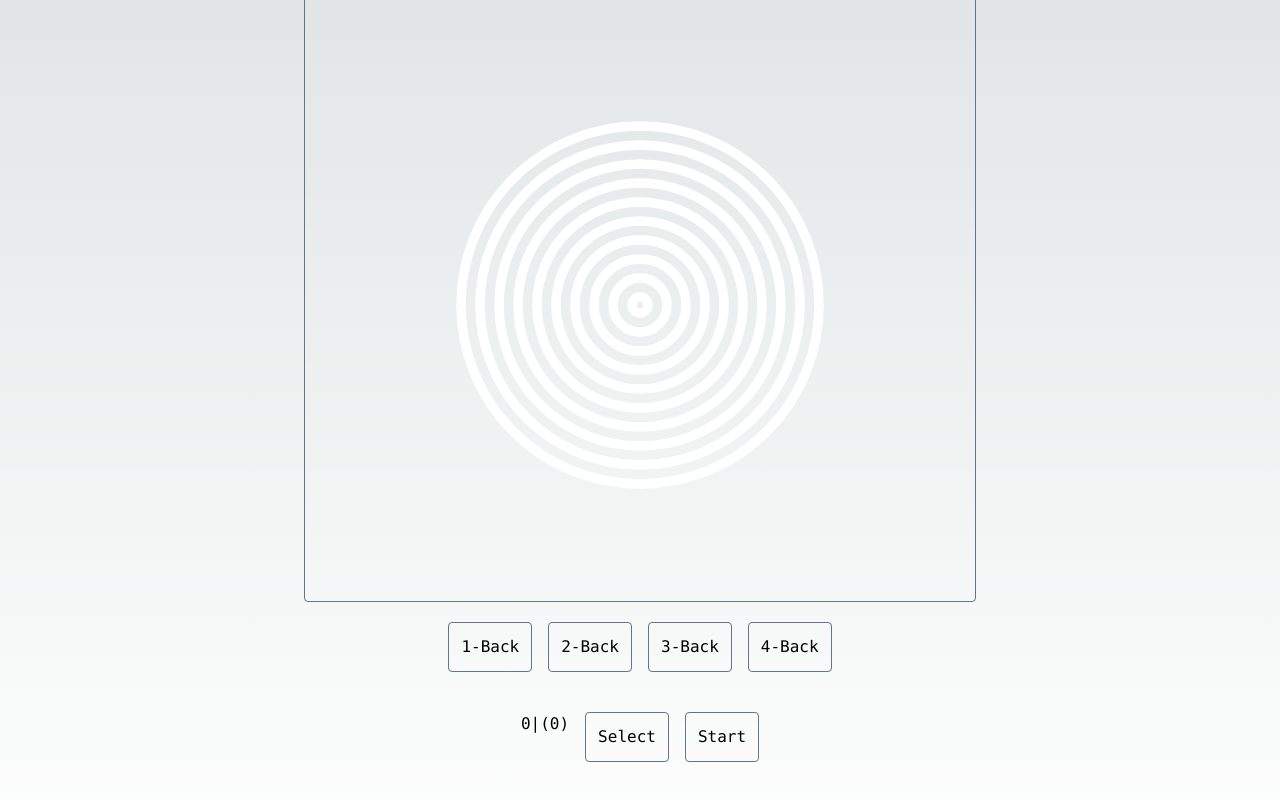
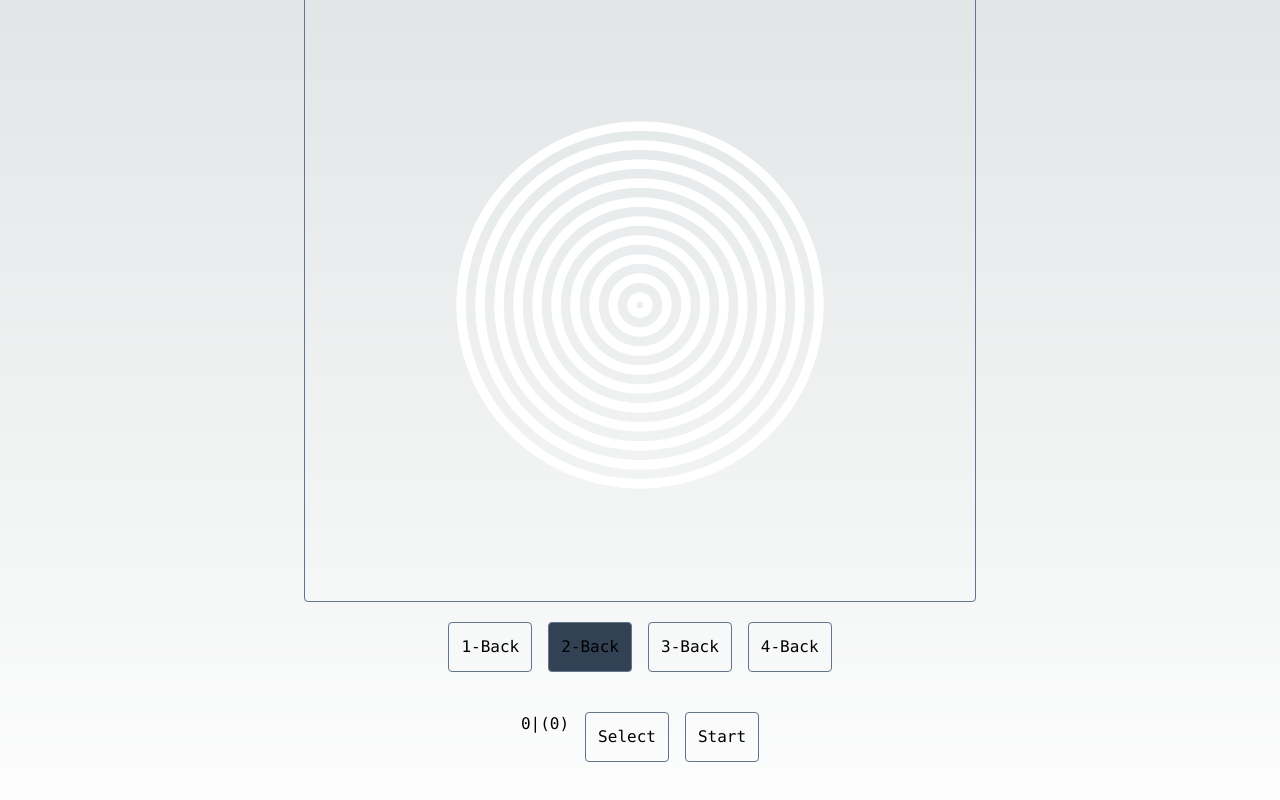
Before and after one commit to silentmass/gammagameapp, a Next.js app: page /nback-stimulation in a window 1280 px wide. Shown: the part 364-1164 px from the top of the page. Built offline with nearby package versions, Linux system fonts and the light colour scheme.

Commit message:
Nback button bg color fixed

```diff
--- a/app/nback-stimulation/page.tsx
+++ b/app/nback-stimulation/page.tsx
@@ -2,7 +2,7 @@
 
 import Image from "next/image";
 import { useEffect, useRef, useState } from "react";
-import StimulusLabel from '@/app/ui/StimulusLabel';
+import StimulusLabel from '@/app/ui/stimuluslabel';
 import ConcentricCircles from '@/app/ui/concentric-circles';
 
 const stimuli = [
@@ -149,7 +149,8 @@ export default function Page() {
             <div className="z-10 max-w-2xl w-full justify-center font-mono border-slate-500 border-0 lg:flex space-x-4 p-5 rounded">
                 {[1, 2, 3, 4].map(nbackValue => (
                     <button
-                        className={`border border-slate-500 p-3 bg-slate-${Number(nback) === nbackValue ? 700 : '500/0'} rounded hover:bg-slate-500 active:bg-slate-700 focus:ring`}
+                        key={nbackValue}
+                        className={`border border-slate-500 p-3 rounded hover:bg-slate-500 active:bg-slate-700 focus:ring ${nback === nbackValue ? 'bg-slate-700' : 'bg-slate-500/0'}`}
                         onClick={() => setNback(nbackValue)}>
                         {nbackValue}-Back
                     </button>
```
